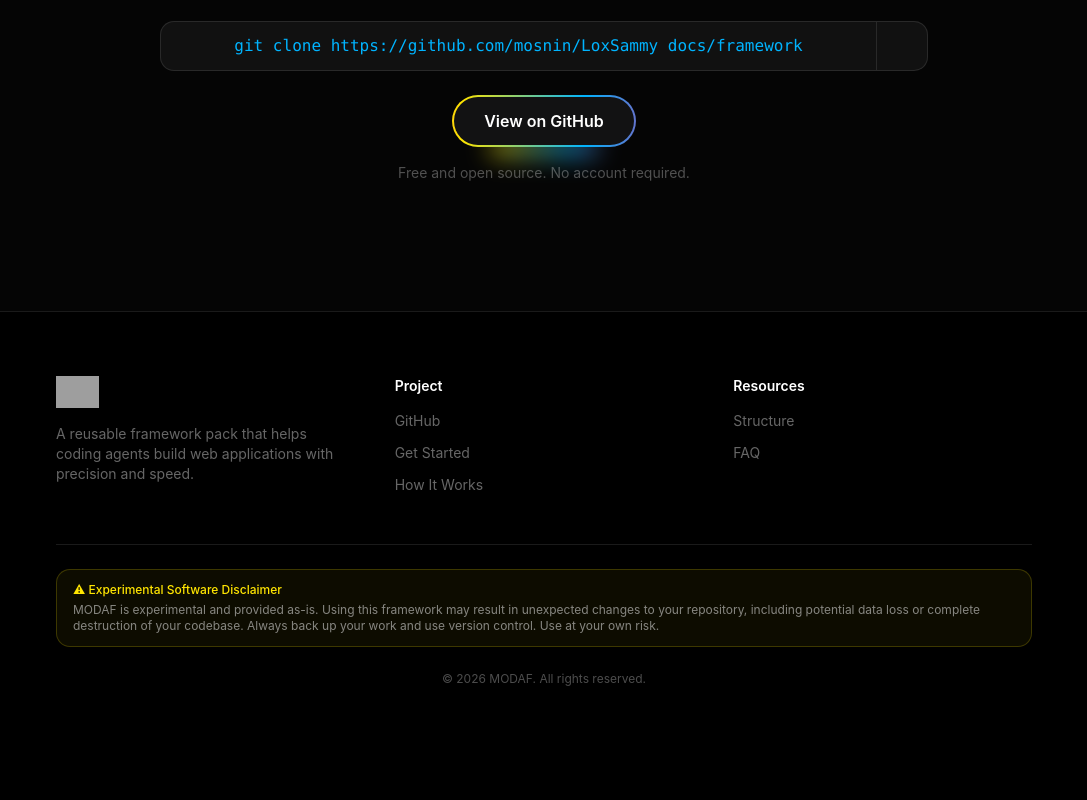
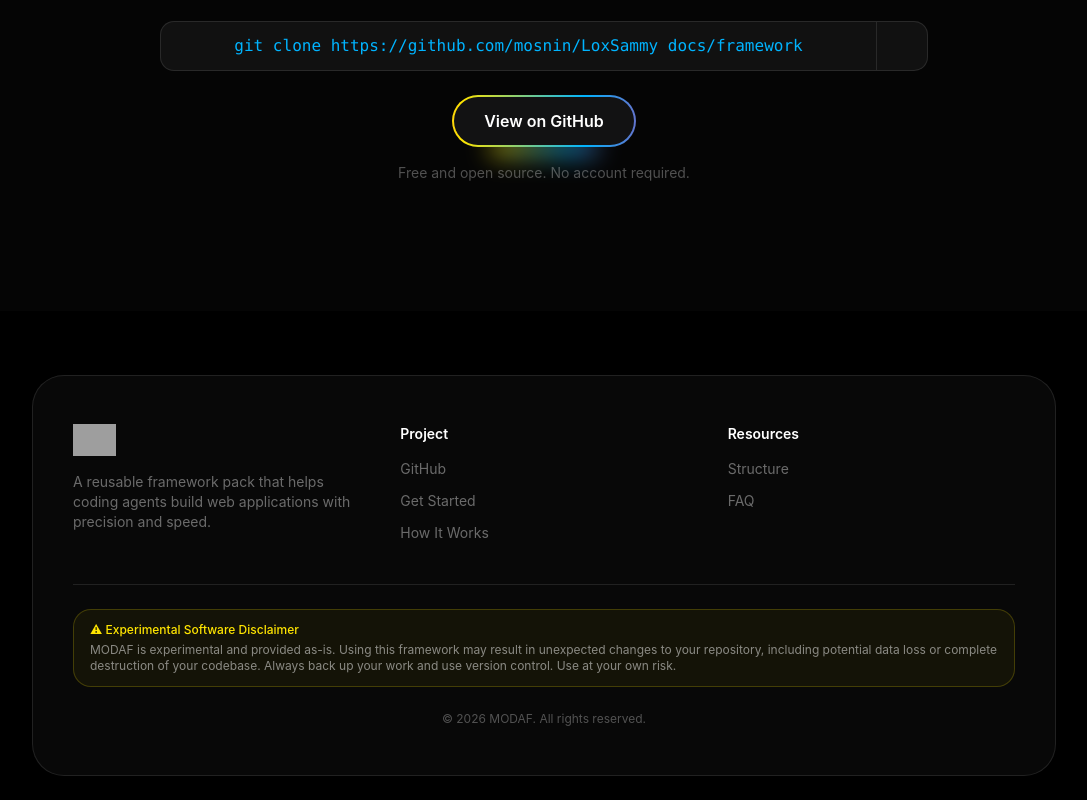
Before and after one commit to mosnin/modaf, a Next.js app: page / in a window 1280 px wide. Shown: the part 6667-7467 px from the top of the page, without its empty margins (96-1183 px from the left). Before the commit the page ends 7418 px from the top, so only its background shows below. Built offline with nearby package versions, Linux system fonts and the light colour scheme; grey boxes are pictures that could not be loaded; some icons are missing.

Commit message:
style: convert footer to pill/card layout
Wrap footer content in a rounded-[2rem] container with subtle border
and frosted glass background instead of the flat border-t edge-to-edge
style.

https://claude.ai/code/session_016cbx15vfUtPzzHsWXWsCRv

```diff
--- a/src/components/layout/footer.tsx
+++ b/src/components/layout/footer.tsx
@@ -20,8 +20,8 @@ const footerLinks = [
 
 export function Footer() {
   return (
-    <footer className="border-t border-white/10 bg-black">
-      <div className="mx-auto max-w-5xl w-full px-4 sm:px-6 py-12 sm:py-16">
+    <footer className="bg-black px-4 sm:px-6 pb-6 pt-12 sm:pt-16">
+      <div className="mx-auto max-w-5xl w-full rounded-[2rem] border border-white/10 bg-white/[0.03] px-6 sm:px-10 py-10 sm:py-12 backdrop-blur-sm">
         <div className="grid grid-cols-1 gap-10 sm:grid-cols-3">
           <div>
             <Image
@@ -62,8 +62,8 @@ export function Footer() {
         </div>
 
         {/* Disclaimer + copyright */}
-        <div className="mt-12 pt-6 border-t border-white/10">
-          <div className="rounded-xl border border-yellow/20 bg-yellow/5 px-4 py-3 mb-6">
+        <div className="mt-10 pt-6 border-t border-white/10">
+          <div className="rounded-2xl border border-yellow/20 bg-yellow/5 px-4 py-3 mb-6">
             <p className="text-xs text-yellow font-medium">
               ⚠ Experimental Software Disclaimer
             </p>
```
